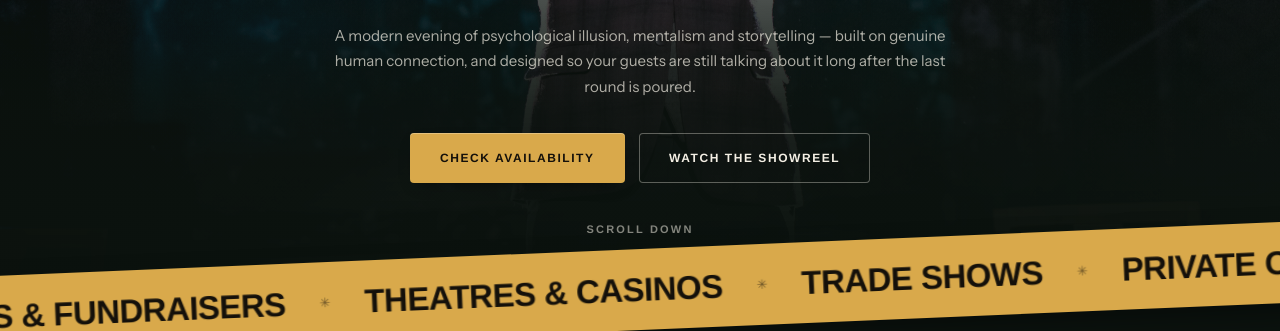
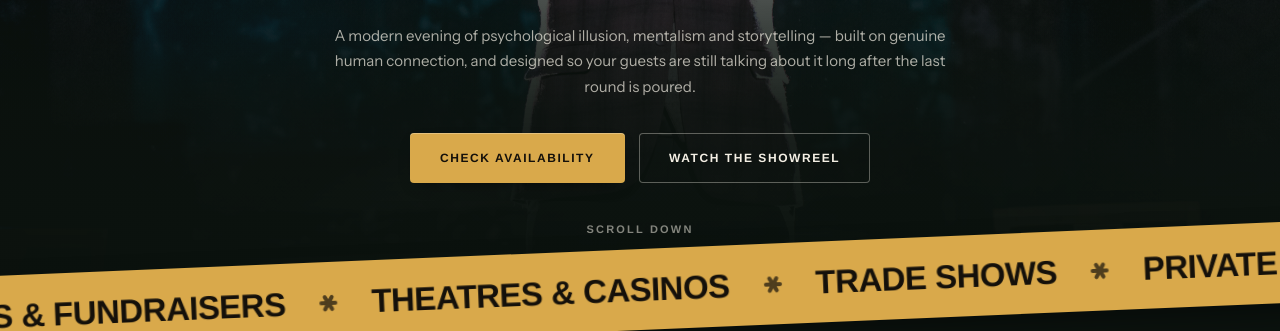
Before and after one commit to unrealchris26/kentaxell, a plain HTML site: page index.html in a window 1280 px wide. Shown: the part 493-824 px from the top of the page. Drawn offline with Linux system fonts and the light colour scheme; animation ran at ten frames a second.

Commit message:
Draw the marquee asterisk in CSS instead of using U+2733
U+2733 (✳) carries an emoji presentation, so iOS rendered it as a green
rounded square in the ribbon rather than a typographic mark. The text
variation selector (U+FE0E) is not reliably honoured, so no character is
used at all now: all 18 instances are empty <i> elements and the shape is
three bars rotated 60° apart, giving a six-spoke asterisk.

It inherits currentColor, so it stays the band's dark ink on gold, and the
weight is set in CSS rather than left to whatever font happens to load.
Sized with clamp so it scales with the band text, and opacity raised from
.55 to .7 so it reads as deliberate next to 800-weight type.

Co-Authored-By: Claude Opus 5 <noreply@anthropic.com>

```diff
--- a/assets/css/styles.css
+++ b/assets/css/styles.css
@@ -356,7 +356,32 @@ p:last-child{ margin-bottom:0 }
   font-weight:800; text-transform:uppercase; letter-spacing:-.016em;
   white-space:nowrap;
 }
-.marquee__set i{ font-style:normal; font-size:13px; opacity:.55 }
+/* Separator asterisk, drawn rather than typed. U+2733 (✳) has an emoji
+   presentation that iOS renders as a green square, and the text variation
+   selector is not reliably honoured — so no character is used at all.
+   Three bars at 60° give a six-spoke asterisk in currentColor, identical on
+   every platform, with the weight set here rather than by a font. */
+.marquee__set i{
+  flex:none;
+  position:relative;
+  display:block;
+  /* scales with the band text, which is clamp(18px,2.6vw,33px) */
+  width:clamp(12px,1.45vw,18px);
+  height:clamp(2.8px,.34vw,4.2px);
+  border-radius:2px;
+  background:currentColor;
+  opacity:.7;
+  font-size:0;              /* belt-and-braces: no glyph can render */
+}
+.marquee__set i::before,
+.marquee__set i::after{
+  content:"";
+  position:absolute; inset:0;
+  border-radius:inherit;
+  background:currentColor;
+}
+.marquee__set i::before{ rotate:60deg }
+.marquee__set i::after{ rotate:120deg }
 
 /* ═══════════ INTRO ═══════════ */
 .intro__grid{
--- a/index.html
+++ b/index.html
@@ -116,10 +116,10 @@
 <div class="marquee marquee--tilt-a" aria-hidden="true">
   <div class="marquee__track">
     <div class="marquee__set">
-      <span>Corporate Events</span><i>✳</i><span>Galas &amp; Fundraisers</span><i>✳</i><span>Theatres &amp; Casinos</span><i>✳</i><span>Trade Shows</span><i>✳</i><span>Private Celebrations</span><i>✳</i>
+      <span>Corporate Events</span><i></i><span>Galas &amp; Fundraisers</span><i></i><span>Theatres &amp; Casinos</span><i></i><span>Trade Shows</span><i></i><span>Private Celebrations</span><i></i>
     </div>
     <div class="marquee__set">
-      <span>Corporate Events</span><i>✳</i><span>Galas &amp; Fundraisers</span><i>✳</i><span>Theatres &amp; Casinos</span><i>✳</i><span>Trade Shows</span><i>✳</i><span>Private Celebrations</span><i>✳</i>
+      <span>Corporate Events</span><i></i><span>Galas &amp; Fundraisers</span><i></i><span>Theatres &amp; Casinos</span><i></i><span>Trade Shows</span><i></i><span>Private Celebrations</span><i></i>
     </div>
   </div>
 </div>
@@ -383,10 +383,10 @@
 <div class="marquee marquee--tilt-b" aria-hidden="true">
   <div class="marquee__track marquee__track--rev">
     <div class="marquee__set">
-      <span>Social Proof</span><i>✳</i><span>Testimonials</span><i>✳</i><span>Client Logos</span><i>✳</i><span>Real Reactions</span><i>✳</i>
+      <span>Social Proof</span><i></i><span>Testimonials</span><i></i><span>Client Logos</span><i></i><span>Real Reactions</span><i></i>
     </div>
     <div class="marquee__set">
-      <span>Social Proof</span><i>✳</i><span>Testimonials</span><i>✳</i><span>Client Logos</span><i>✳</i><span>Real Reactions</span><i>✳</i>
+      <span>Social Proof</span><i></i><span>Testimonials</span><i></i><span>Client Logos</span><i></i><span>Real Reactions</span><i></i>
     </div>
   </div>
 </div>
```
